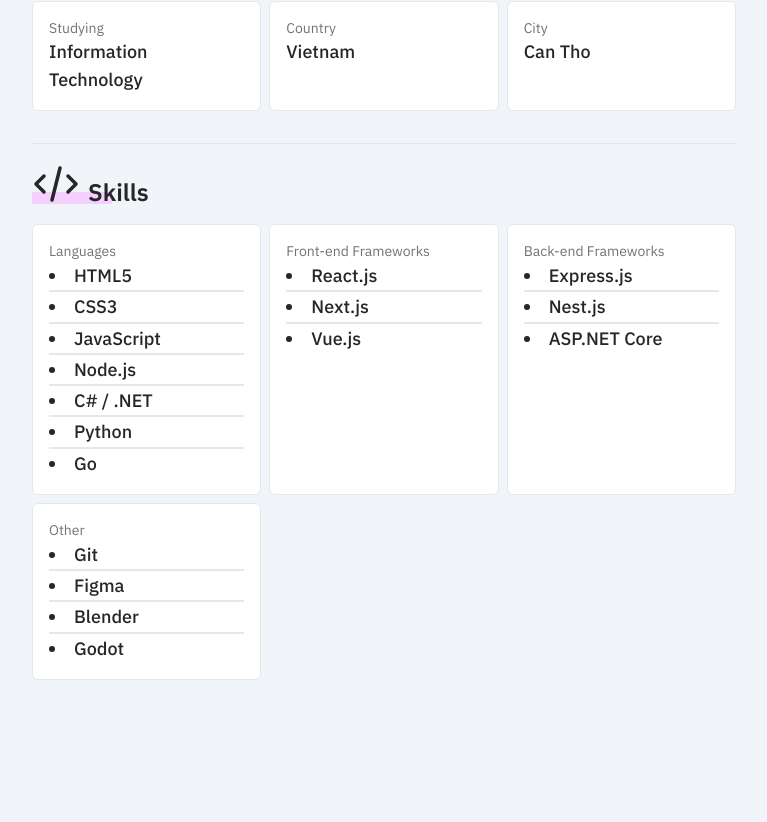
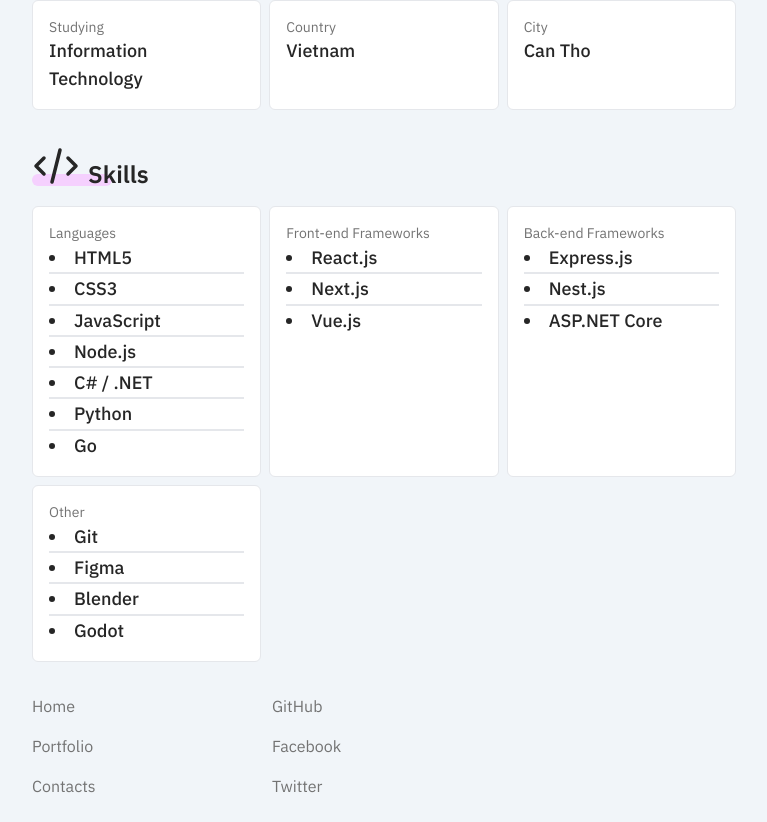
Before and after one commit to qhungg289/personal-site-qhungg289, a Next.js app: page / in a window 1280 px wide. Shown: the part 372-1194 px from the top of the page, without its empty margins (256-1023 px from the left). Before the commit the page ends 1084 px from the top, so only its background shows below. Built offline with nearby package versions, Linux system fonts and the light colour scheme.

Commit message:
Add and use Footer

```diff
--- /dev/null
+++ b/components/footer/Footer.js
@@ -0,0 +1,46 @@
+import Link from "next/link";
+
+export default function Footer() {
+	return (
+		<footer className="container my-6 grid max-w-3xl gap-4 md:grid-cols-3">
+			<div className="flex flex-col gap-4">
+				<Link href="/" passHref>
+					<a className="text-neutral-500 transition-all hover:text-neutral-800">
+						Home
+					</a>
+				</Link>
+				<Link href="/portfolio" passHref>
+					<a className="text-neutral-500 transition-all hover:text-neutral-800">
+						Portfolio
+					</a>
+				</Link>
+				<Link href="/contacts" passHref>
+					<a className="text-neutral-500 transition-all hover:text-neutral-800">
+						Contacts
+					</a>
+				</Link>
+			</div>
+
+			<div className="flex flex-col gap-4">
+				<a
+					className="text-neutral-500 transition-all hover:text-neutral-800"
+					href="https://www.github.com/qhungg289"
+				>
+					GitHub
+				</a>
+				<a
+					className="text-neutral-500 transition-all hover:text-neutral-800"
+					href="https://www.facebook.com/qhungg289"
+				>
+					Facebook
+				</a>
+				<a
+					className="text-neutral-500 transition-all hover:text-neutral-800"
+					href="https://www.twitter.com/qhungg289"
+				>
+					Twitter
+				</a>
+			</div>
+		</footer>
+	);
+}
--- a/pages/contacts/index.js
+++ b/pages/contacts/index.js
@@ -2,6 +2,7 @@ import Head from "next/head";
 import Nav from "../../components/nav/Nav";
 import Container from "../../components/layout/Container";
 import MainHeader from "../../components/typography/MainHeader";
+import Footer from "../../components/footer/Footer";
 
 export default function Contacts() {
 	return (
@@ -13,9 +14,12 @@ export default function Contacts() {
 			</Head>
 
 			<Nav />
+
 			<Container>
 				<MainHeader>Contacts</MainHeader>
 			</Container>
+
+			<Footer />
 		</>
 	);
 }
--- a/pages/index.js
+++ b/pages/index.js
@@ -7,6 +7,7 @@ import InfoCard from "../components/card/InfoCard";
 import SkillCard from "../components/card/SkillCard";
 import Avatar from "../components/image/Avatar";
 import MainHeader from "../components/typography/MainHeader";
+import Footer from "../components/footer/Footer";
 
 export default function Home() {
 	const infos = {
@@ -51,6 +52,7 @@ export default function Home() {
 			</Head>
 
 			<Nav />
+
 			<Container>
 				<div className="md:flex md:flex-row-reverse md:justify-between">
 					<Avatar />
@@ -66,12 +68,11 @@ export default function Home() {
 					</div>
 				</div>
 
-				<hr />
-
+				<div>
 					<motion.h1
 						initial={{ opacity: 0, x: 10 }}
 						animate={{ opacity: 1, x: 0 }}
-					className="relative my-4 flex select-none items-end gap-2 text-2xl font-semibold after:absolute after:left-0 after:bottom-1 after:-z-10 after:h-3 after:w-20 after:bg-teal-200 after:transition-all hover:after:w-32"
+						className="relative my-4 flex select-none items-end gap-2 text-2xl font-semibold after:absolute after:left-0 after:bottom-1 after:-z-10 after:h-3 after:w-20 after:rounded-full after:bg-teal-200 after:transition-all hover:after:w-44"
 					>
 						<svg
 							xmlns="http://www.w3.org/2000/svg"
@@ -90,13 +91,13 @@ export default function Home() {
 						About Me
 					</motion.h1>
 					<GridCardContainer>{infosCards}</GridCardContainer>
+				</div>
 
-				<hr />
-
+				<div>
 					<motion.h1
 						initial={{ opacity: 0, x: 10 }}
 						animate={{ opacity: 1, x: 0 }}
-					className="relative my-4 flex select-none items-end gap-2 text-2xl font-semibold after:absolute after:left-0 after:bottom-1 after:-z-10 after:h-3 after:w-20 after:bg-fuchsia-200 after:transition-all hover:after:w-32"
+						className="relative my-4 flex select-none items-end gap-2 text-2xl font-semibold after:absolute after:left-0 after:bottom-1 after:-z-10 after:h-3 after:w-20 after:rounded-full after:bg-fuchsia-200 after:transition-all hover:after:w-32"
 					>
 						<svg
 							xmlns="http://www.w3.org/2000/svg"
@@ -115,7 +116,10 @@ export default function Home() {
 						Skills
 					</motion.h1>
 					<GridCardContainer>{skillsCards}</GridCardContainer>
+				</div>
 			</Container>
+
+			<Footer />
 		</>
 	);
 }
--- a/pages/portfolio/index.js
+++ b/pages/portfolio/index.js
@@ -2,6 +2,7 @@ import Head from "next/head";
 import Container from "../../components/layout/Container";
 import Nav from "../../components/nav/Nav";
 import MainHeader from "../../components/typography/MainHeader";
+import Footer from "../../components/footer/Footer";
 
 export default function Portfolio() {
 	return (
@@ -13,9 +14,12 @@ export default function Portfolio() {
 			</Head>
 
 			<Nav />
+
 			<Container>
 				<MainHeader>Portfolio</MainHeader>
 			</Container>
+
+			<Footer />
 		</>
 	);
 }
```
Lines whose indentation alone changed are shown as unchanged.
